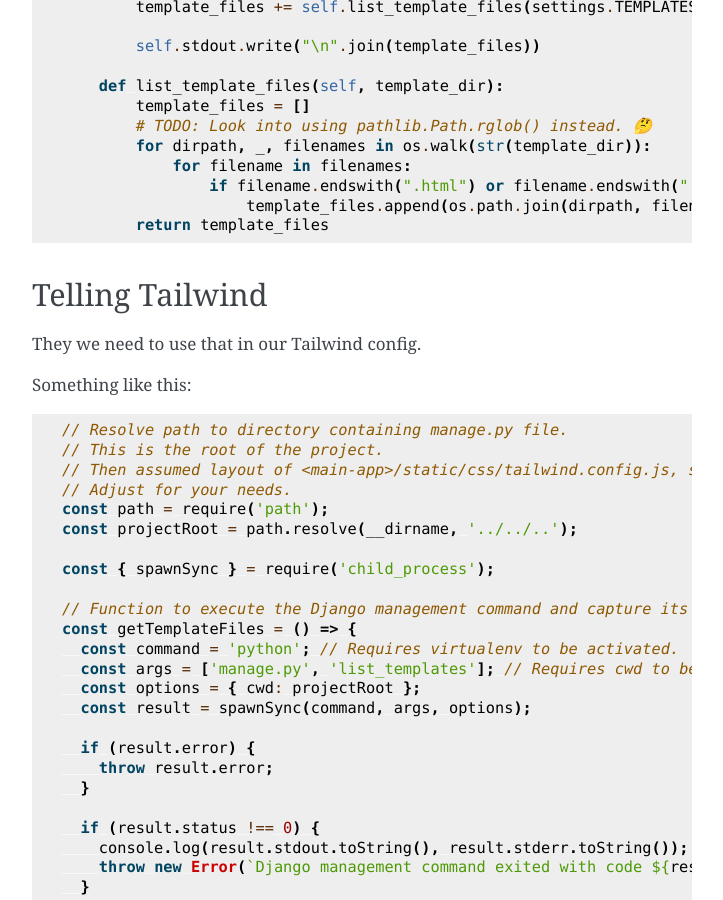
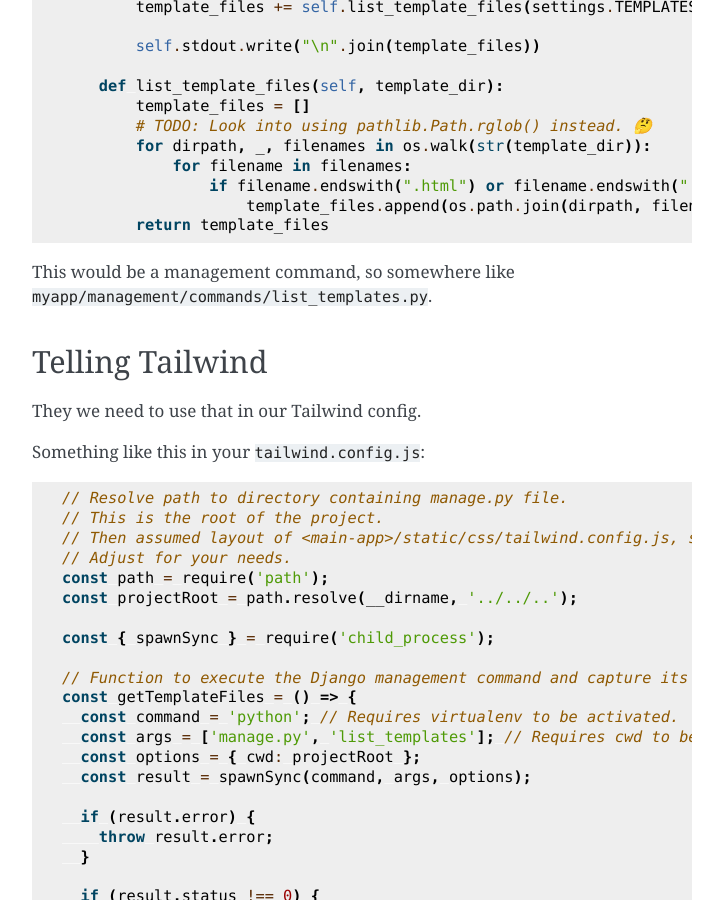
Before and after one commit to carltongibson/notes, a Sphinx documentation site: the page built from source/tailwind/django-integration.md, in a window 1280 px wide and 900 px high, scrolled down 1267 px. Shown: the whole window, without its empty margins (388-1111 px from the left). Built offline with Sphinx 7.4.7, drawn with Linux system fonts in a browser that asks for light colours.

Commit message:
Added paths to the code examples in django/tailwind integration.

````diff
--- a/source/tailwind/django-integration.md
+++ b/source/tailwind/django-integration.md
@@ -66,12 +66,14 @@ class Command(BaseCommand):
         return template_files
 ```
 
+This would be a management command, so somewhere like `myapp/management/commands/list_templates.py`.
+
 
 ## Telling Tailwind
 
 They we need to use that in our Tailwind config.
 
-Something like this:
+Something like this in your `tailwind.config.js`:
 
 ```javascript
 // Resolve path to directory containing manage.py file.
````
